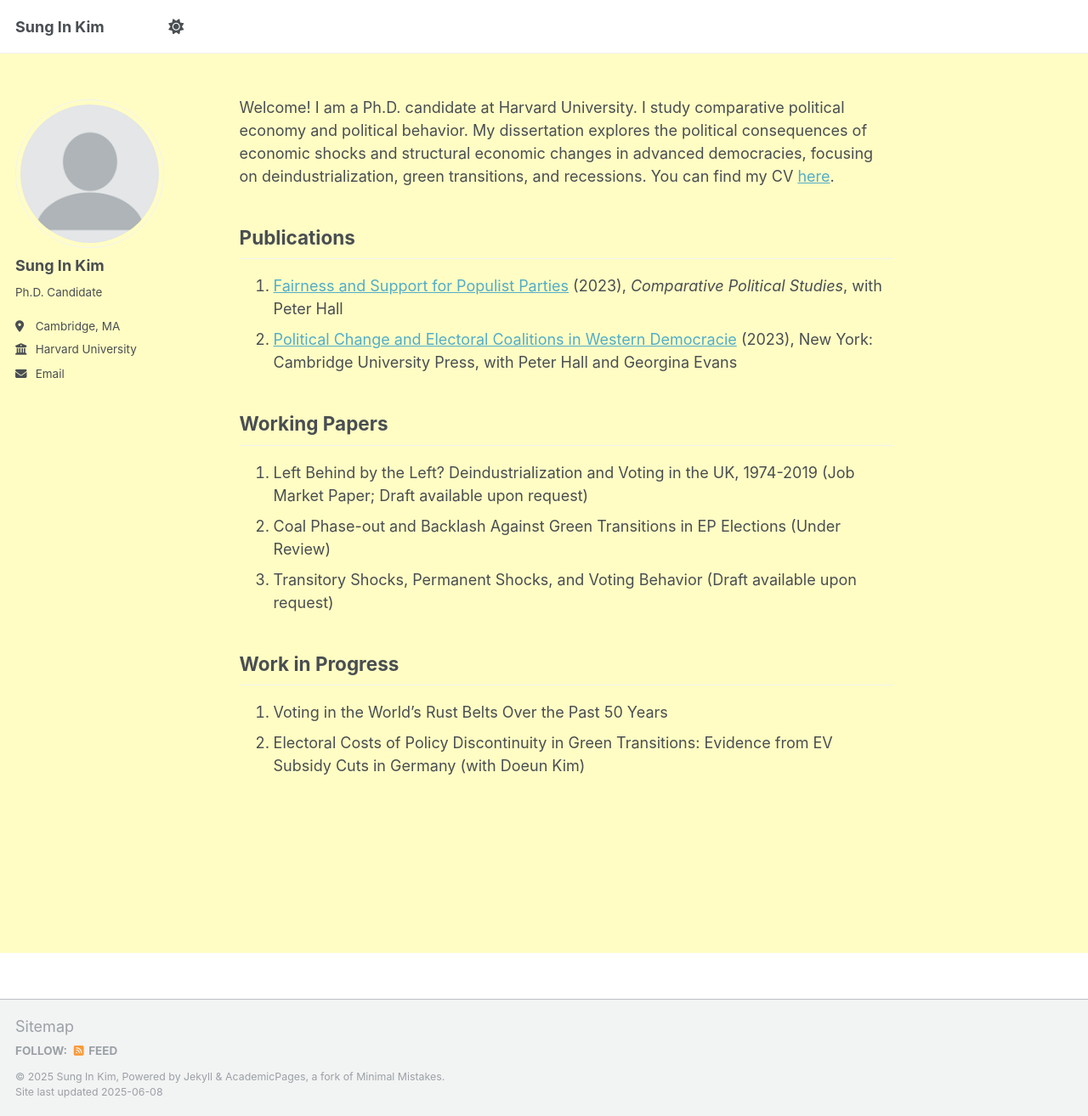
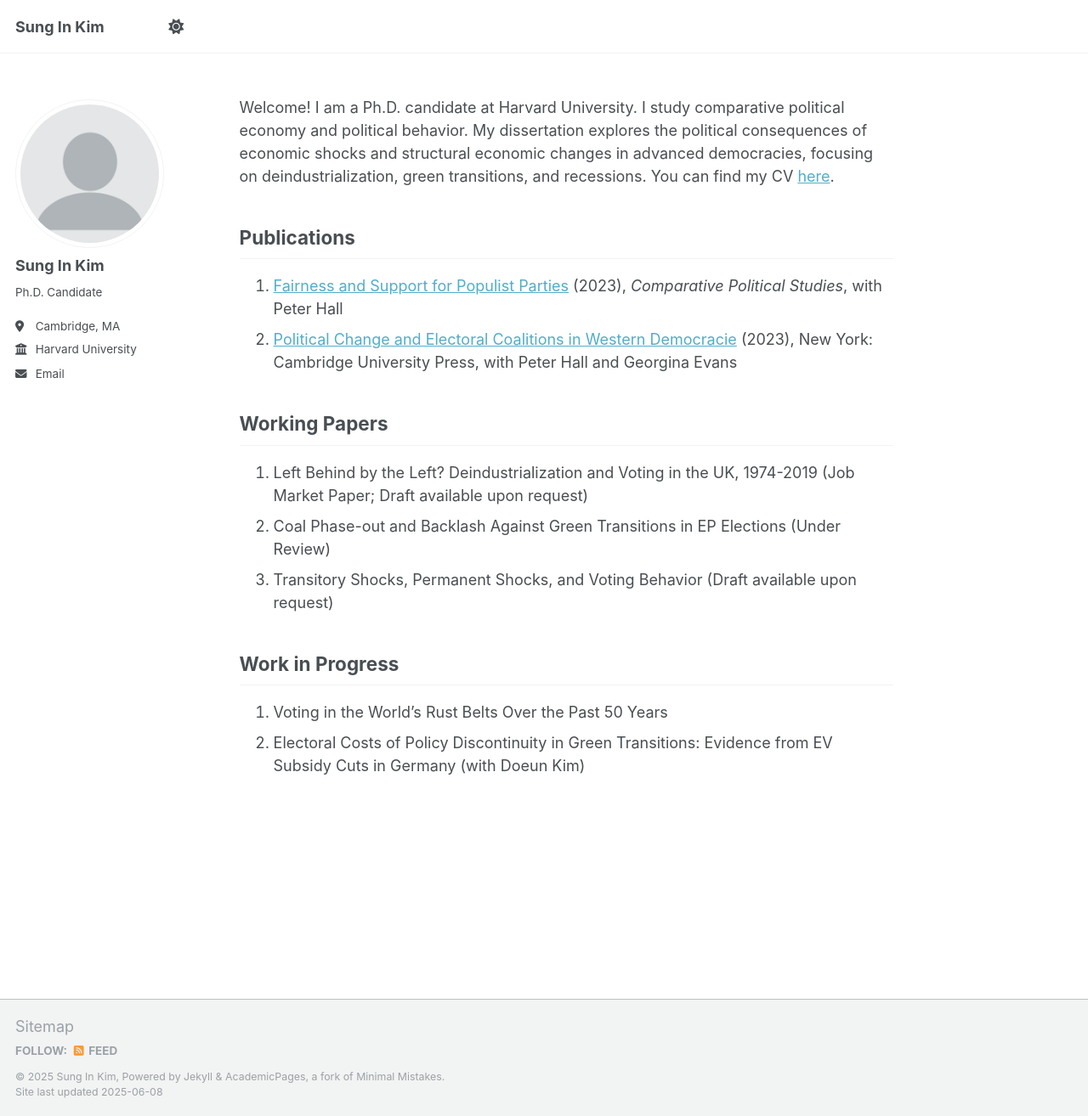
Before and after one commit to Sung-In-Kim/sung-in-kim, a Jekyll site: the page built from _pages/about.md, in a window 1280 px wide and 1314 px high. Shown: the whole window at 85% size. Built offline with Jekyll 4.4.1, drawn with Linux system fonts in a browser that asks for light colours.

Commit message:
Update main.scss
test

```diff
--- a/assets/css/main.scss
+++ b/assets/css/main.scss
@@ -9,8 +9,12 @@
  */
 
 /* ↓ your custom scale */
-$type-size-5: 0.7em;   // shrink body copy to ~14 px
-$type-size-4: 1em; // keep headings proportionate
+$type-size-1 : 1.3em;     // h1  (was 2.441em  ≈ 39 px → now ≈ 32 px)
+$type-size-2 : 1.1em;   // h2  (was 1.953em ≈ 31 px → now ≈ 26 px)
+$type-size-3 : 0.9em;   // h3  (was 1.563em ≈ 25 px → now ≈ 21 px)
+$type-size-4 : 0.7em;  // h4  (was 1.25em  ≈ 20 px → now ≈ 17 px)
+$type-size-5 : 0.5em;   // body (was 1em     ≈ 16 px → now ≈ 14 px)
+
 
 @import
     "vendor/breakpoint/breakpoint",
@@ -45,5 +49,3 @@ $type-size-4: 1em; // keep headings proportionate
     "vendor/font-awesome/brands",
     "vendor/magnific-popup/magnific-popup"
 ;
-
-body { background: #fffdc4; }
```
